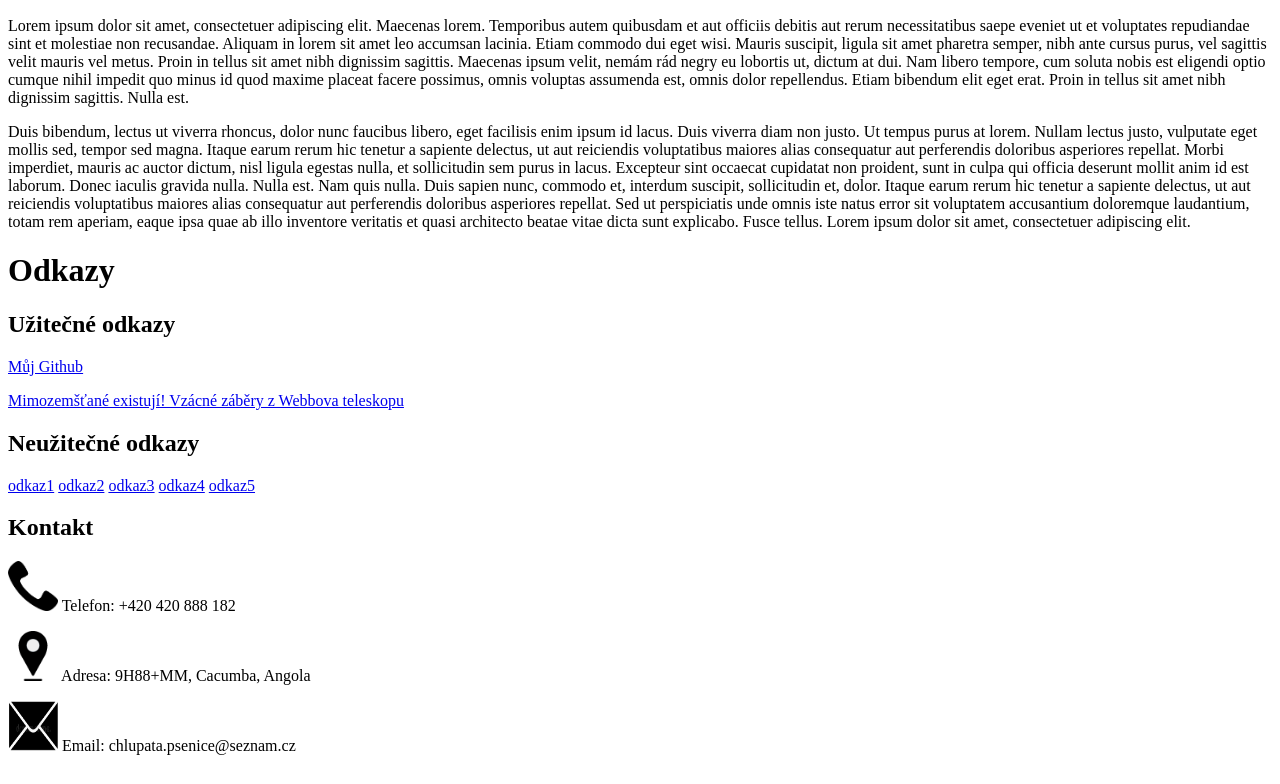
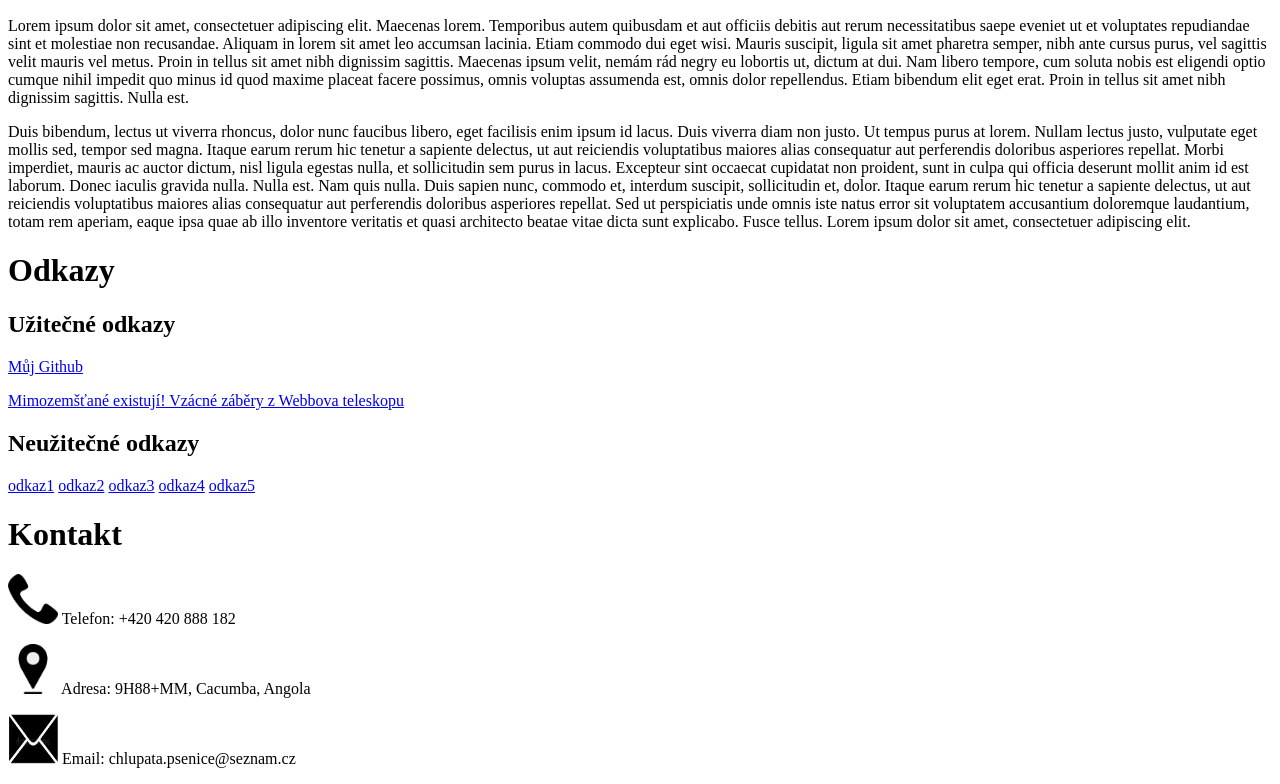
Before and after one commit to ChlupataPsenice/pripravanatest, a plain HTML site: page index.html in a window 1280 px wide. Shown: the part 6966-7750 px from the top of the page. Drawn offline with Linux system fonts and the light colour scheme.

Commit message:
final uz really

```diff
--- a/index.html
+++ b/index.html
@@ -75,7 +75,7 @@
             <a href="https://pedf.cuni.cz/PEDF-1.html">odkaz3</a>
             <a href="https://www.muni.cz/">odkaz4</a>
             <a href="https://www.brno.cz/">odkaz5</a>
-        <h2 id="kontakt">Kontakt</h2>
+        <h1 id="kontakt">Kontakt</h2>
             <p><img src="images/telefon.png" alt="telefon" width="50" height="50"> Telefon: +420 420 888 182</p>
             <!--Ta adresa reálně existuje, na Google Maps, je to uprostřed nějakýho random angolskýho pole-->
             <p><img src="images/adresa.png" alt="adresa" width="50" height="50">  Adresa: 9H88+MM, Cacumba, Angola</p>
```
